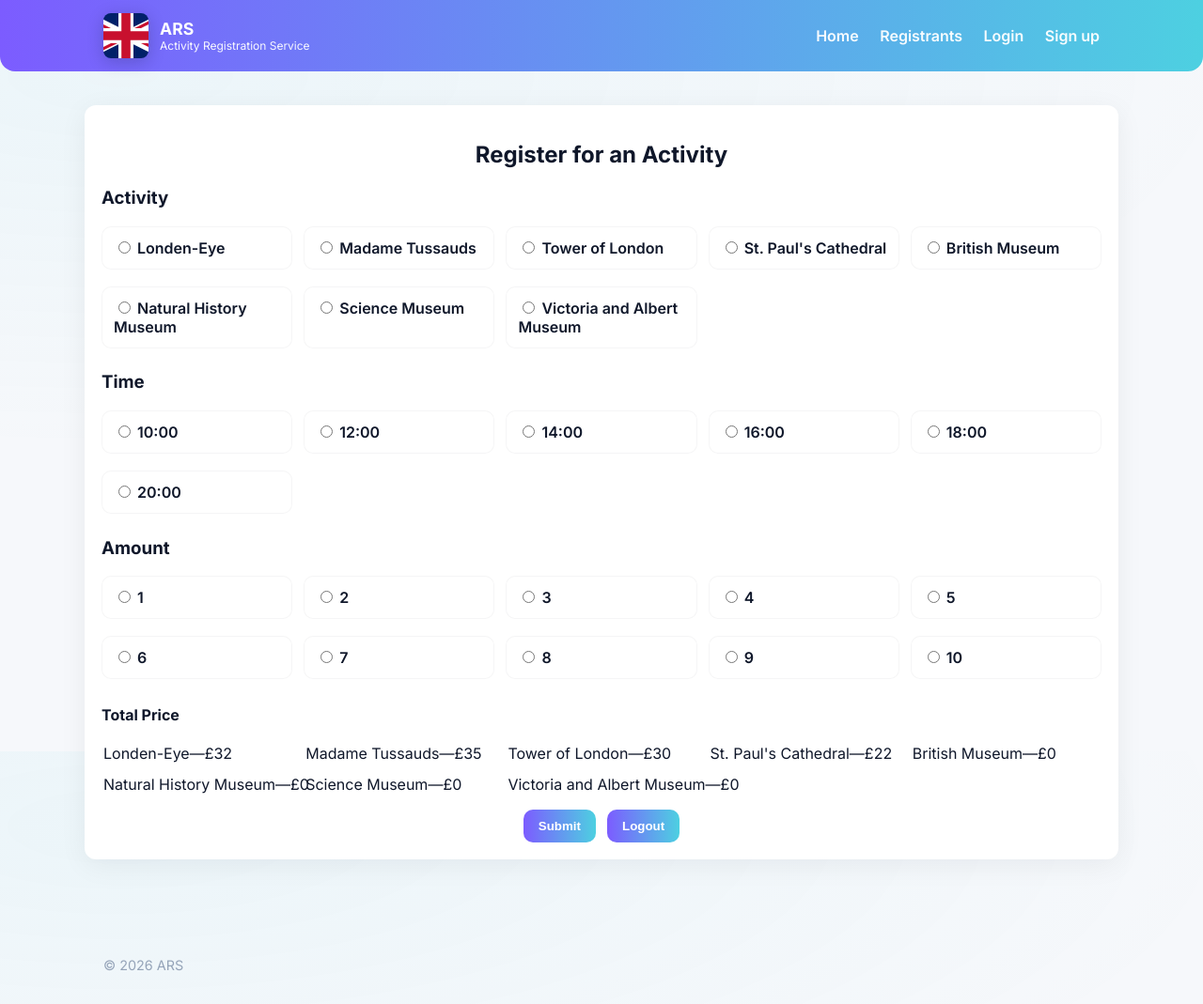
After one commit to stanmoedbeck279-lgtm/Eindproject-2026, a Flask app: page /activities in a window 1280 px wide. The commit adds this page. Shown: the whole page at 94% size. Run offline with Flask 3, Linux system fonts and the light colour scheme; the visitor is signed in with stand-in values (Sample User, id 1); some libraries are stand-ins or nearby versions.

Commit message:
Implement user authentication and activity registration features with improved UI

```diff
--- a/app.py
+++ b/app.py
@@ -1,46 +1,121 @@
 # registratie website voor activiteiten
-from cs50 import SQL # pip install cs50
-from flask import Flask, render_template, request, redirect
+from cs50 import SQL
+from flask import Flask, render_template, request, redirect, session
+
 app = Flask(__name__)
+app.secret_key = 'your_secret_key_here'
 
 db = SQL("sqlite:///registratie.db")
 
-
 ACTIVITIES = ["Londen-Eye", "Madame Tussauds", "Tower of London", "St. Paul's Cathedral", "British Museum", "Natural History Museum", "Science Museum", "Victoria and Albert Museum"]
 TIME = ["10:00", "12:00", "14:00", "16:00", "18:00", "20:00"]
+AMOUNT = [1, 2, 3, 4, 5, 6, 7, 8, 9, 10]
+
+# Price per person (in GBP) for each activity
+PRICES = {
+    "Londen-Eye": 32,
+    "Madame Tussauds": 35,
+    "Tower of London": 30,
+    "St. Paul's Cathedral": 22,
+    "British Museum": 0,
+    "Natural History Museum": 0,
+    "Science Museum": 0,
+    "Victoria and Albert Museum": 0,
+}
+
+@app.route("/signup", methods=["GET"])
+def signup():
+    return render_template("signup.html")
+
+@app.route("/signup", methods=["POST"])
+def signup_post():
+    name = request.form.get("name")
+    password = request.form.get("password")
+    confirmation = request.form.get("confirmation")
+
+    if not name or not password:
+        return render_template("signup.html", error="Please fill in all fields.")
+    if password != confirmation:
+        return render_template("signup.html", error="Passwords do not match.")
+
+    existing = db.execute("SELECT * FROM registrants WHERE name = ?", name)
+    if len(existing) > 0:
+        return render_template("signup.html", error="Name already taken.")
+
+    db.execute("INSERT INTO registrants (name, password) VALUES (?, ?)", name, password)
+    return redirect("/login")
+
+@app.route("/login", methods=["GET"])
+def login():
+    return render_template("login.html")
+
+@app.route("/login", methods=["POST"])
+def login_post():
+    name = request.form.get("name")
+    password = request.form.get("password")
+
+    rows = db.execute("SELECT * FROM registrants WHERE name = ? AND password = ?", name, password)
+
+    if len(rows) != 1:
+        return render_template("login.html", error="Invalid name or password")
+
+    session["user"] = name
+    return redirect("/")
+
+@app.route("/logout")
+def logout():
+    session.clear()
+    return redirect("/login")
 
 @app.route("/")
 def index():
-    return render_template("index.html", activities=ACTIVITIES, time=TIME)
+    return render_template("index.html")
 
+@app.route("/activities")
+def activities():
+    if not session.get("user"):
+        return redirect("/login")
+    return render_template("activities.html", activities=ACTIVITIES, time=TIME, amount=AMOUNT, prices=PRICES)
 
 @app.route("/register", methods=["POST"])
 def register():
-    name = request.form.get("name")
     activities = request.form.getlist("activity")
     time = request.form.get("time")
+    amount = request.form.get("amount")
 
-    if not name or len(activities) != 1 or not time:
+    if not len(activities) == 1 or not time or not amount:
         return render_template("error.html")
 
+    activity = activities[0]
+    price_per_person = PRICES.get(activity, 0)
+    total_price = price_per_person * int(amount)
 
-    #Slaan nieuwe gebruikers op
-    db.execute("INSERT INTO registrants (name, activity) VALUES (?, ?)", name, activities[0])
-
-    #Bevestigen we registratie
+    db.execute(
+        "UPDATE registrants SET activity = ?, time = ?, amount = ?, total_price = ? WHERE name = ?",
+        activity, time, amount, total_price, session.get("user")
+    )
     return redirect("/registrants")
 
 @app.route("/registrants")
 def registrants():
-    registrants = db.execute("SELECT * FROM registrants")
-    return render_template("registrants.html", registrants = registrants)
+    if not session.get("user"):
+        return redirect("/login")
+    registrants = db.execute("SELECT * FROM registrants WHERE name = ?", session["user"])
+    return render_template("registrants.html", registrants=registrants)
 
 @app.route("/deregister", methods=["POST"])
 def deregister():
+    if not session.get("user"):
+        return redirect("/login")
+
     id = request.form.get("id")
     if id:
-        db.execute("DELETE FROM registrants WHERE id = ?", id)
+        record = db.execute("SELECT * FROM registrants WHERE id = ? AND name = ?", id, session["user"])
+        if len(record) == 0:
+            return "Forbidden", 403
+        db.execute("DELETE FROM registrants WHERE id = ? AND name = ?", id, session["user"])
+
     return redirect("/registrants")
-#hoofdprogramma
+
 if __name__ == "__main__":
     app.run(debug=True)
--- /dev/null
+++ b/static/style.css
@@ -0,0 +1,112 @@
+/* ADDED: Modern theme variables and layout styles (replaced old stylesheet)
+    Purpose: provide consistent colors, spacing, and responsive rules
+*/
+:root{
+    --bg: #0f172a; /* deep navy */
+    --card: #0b1220; /* card dark */
+    --muted: #94a3b8;
+    --accent: linear-gradient(90deg,#7c5cff 0%,#4dd0e1 100%);
+    --glass: rgba(255,255,255,0.04);
+    --soft: #e6eef7;
+    --radius: 12px;
+}
+
+*{box-sizing:border-box}
+html,body{height:100%}
+body{
+    margin:0;
+    font-family: 'Inter', system-ui, -apple-system, 'Segoe UI', Roboto, 'Helvetica Neue', Arial;
+    background: radial-gradient(1200px 400px at 10% 10%, rgba(77,208,225,0.06), transparent), #f6f8fb;
+    color:#0f172a;
+    -webkit-font-smoothing:antialiased;
+}
+
+.container{width:100%;max-width:1100px;margin:0 auto;padding:0 20px}
+
+/* Header */
+.site-header{background:var(--accent);color:white;padding:14px 0;border-bottom-left-radius:16px;border-bottom-right-radius:16px}
+/* ADDED: header styles - responsive brand and navigation */
+.header-inner{display:flex;align-items:center;justify-content:space-between}
+.brand{display:flex;align-items:center;gap:12px;text-decoration:none;color:inherit}
+.brand-logo{width:48px;height:48px;object-fit:cover;border-radius:8px;box-shadow:0 4px 18px rgba(12,18,28,0.2)}
+.brand-title{font-weight:700;font-size:1.1rem;display:block}
+.brand-sub{display:block;font-size:0.75rem;opacity:0.95}
+.site-nav a{color:rgba(255,255,255,0.95);text-decoration:none;margin-left:18px;font-weight:600}
+.site-nav a:hover{text-decoration:underline;opacity:0.95}
+
+/* Main area */
+.main{padding:36px 0}
+/* ADDED: main container and card utility for consistent page panels */
+.card{background:white;border-radius:var(--radius);box-shadow:0 6px 30px rgba(15,23,42,0.06);padding:28px}
+.card{background:white;border-radius:var(--radius);box-shadow:0 6px 30px rgba(15,23,42,0.06);padding:28px}
+
+/* ADDED: Form styles - inputs and buttons for consistent look */
+/* Form styles */
+form{display:block;gap:12px}
+input[type="text"],input[type="password"],textarea,select{width:100%;padding:12px 14px;border-radius:10px;border:1px solid #e6eef7;background:transparent;font-size:1rem}
+label{display:block;margin-bottom:6px;font-weight:600;color:var(--bg)}
+button{background:linear-gradient(90deg,#7c5cff,#4dd0e1);color:white;padding:10px 16px;border:none;border-radius:10px;font-weight:700;cursor:pointer}
+button:hover{filter:brightness(0.96);transform:translateY(-1px)}
+.error{color:#b00020;background:#fff1f2;padding:10px;border-radius:8px;border:1px solid #f8d7da}
+
+/* Index radio list */
+.index-grid{display:grid;grid-template-columns:repeat(auto-fit,minmax(200px,1fr));gap:12px}
+.index-item{background:var(--glass);padding:12px;border-radius:10px;border:1px solid rgba(12,18,28,0.04)}
+
+/* Login/signup styles use card */
+.login-bg{max-width:420px;margin:18px auto}
+.login-bg .card{padding:24px}
+
+/* ADDED: Tables - readable registrant lists */
+/* Table */
+table{width:100%;border-collapse:collapse;margin-top:12px}
+thead th{background:#f1f5f9;text-align:left;padding:10px;border-bottom:2px solid #e2e8f0}
+tbody td{padding:10px;border-bottom:1px solid #f1f5f9}
+tbody tr:hover{background:rgba(77,208,225,0.03)}
+
+.site-footer{padding:18px 0;margin-top:36px;color:var(--muted);font-size:0.9rem}
+/* ADDED: footer styles */
+.site-footer{padding:18px 0;margin-top:36px;color:var(--muted);font-size:0.9rem}
+
+.site-footer{padding:18px 0;margin-top:36px;color:var(--muted);font-size:0.9rem}
+/* Utilities */
+.text-center{text-align:center}
+
+/* Responsive tweaks */
+@media (max-width:720px){
+    .header-inner{flex-direction:column;gap:12px;align-items:flex-start}
+    .site-nav a{margin-left:0;margin-right:12px}
+    .brand-sub{display:none}
+}
+
+/* backward-compatibility for templates using content-box */
+.content-box{margin:18px auto;max-width:900px;background:white;border-radius:12px;padding:24px;box-shadow:0 8px 30px rgba(15,23,42,0.04)}
+
+/* small helper for forms generated in index */
+.index-bg .card{padding:18px}
+
+/* Hero card for index page */
+/* Hero card for index page
+    - Uses .hero-card to create a centered, card-like hero that matches site cards
+    - Background image is applied inline in the template; the ::before pseudo-element adds a dark overlay
+    - Text and buttons are placed above overlay using z-index
+*/
+.hero-card{position:relative;color:white;overflow:hidden;min-height:420px;display:flex;align-items:center;justify-content:center;padding:48px}
+.hero-card::before{content:"";position:absolute;inset:0;background:linear-gradient(180deg, rgba(15,23,42,0.35), rgba(15,23,42,0.45));pointer-events:none}
+.hero-card > *{position:relative;z-index:2}
+.hero-card h1{font-size:2.4rem;margin:0 0 12px}
+.hero-card p{font-size:1.05rem;margin:0 0 18px;color:rgba(255,255,255,0.95)}
+
+/* Buttons used in hero */
+.button{display:inline-block;background:linear-gradient(90deg,#7c5cff,#4dd0e1);color:white;padding:10px 18px;border-radius:10px;text-decoration:none;font-weight:700}
+.button.ghost{background:transparent;border:2px solid rgba(255,255,255,0.18);color:white;margin-left:12px}
+
+/* Notes:
+    - .button provides the primary CTA look consistent with forms across the site
+    - .button.ghost is a transparent variant used for secondary actions in the hero
+*/
+
+@media (max-width:720px){
+    .hero-card{min-height:320px;padding:28px}
+    .hero-card h1{font-size:1.6rem}
+}
--- /dev/null
+++ b/templates/activities.html
@@ -0,0 +1,62 @@
+{% extends "layout.html" %}
+
+{% block body %}
+<!-- ADDED: card wrapper and responsive grid for radio options -->
+<div class="index-bg">
+    <div class="card">
+        <form action="/register" method="post">
+            <h2 class="text-center">Register for an Activity</h2>
+            <section>
+                <h3>Activity</h3>
+                <div class="index-grid">
+                {% for activity in activities %}
+                    <label class="index-item">
+                        <input name="activity" type="radio" value="{{ activity }}"> {{ activity }}
+                    </label>
+                {% endfor %}
+                </div>
+            </section>
+
+            <section>
+                <h3>Time</h3>
+                <div class="index-grid">
+                {% for t in time %}
+                    <label class="index-item">
+                        <input name="time" type="radio" value="{{ t }}"> {{ t }}
+                    </label>
+                {% endfor %}
+                </div>
+            </section>
+
+            <section>
+                <h3>Amount</h3>
+                <div class="index-grid">
+                {% for a in amount %}
+                    <label class="index-item">
+                        <input name="amount" type="radio" value="{{ a }}"> {{ a }}
+                    </label>
+                {% endfor %}
+                </div>
+            </section>
+
+            <section>
+                <h4>Total Price</h4>
+                <div class="index-grid">
+                {% for activity in activities %}
+                    <option value="{{ activity }}">
+                    {{ activity }}—£{{ prices[activity] }}
+                    </option>
+                {% endfor %}
+                </div>
+            </section>
+
+            <div style="margin-top:16px;display:flex;gap:12px;justify-content:center">
+                <button type="submit">Submit</button>
+                <form action="/logout" method="get">
+                    <button type="submit">Logout</button>
+                </form>
+            </div>
+        </form>
+    </div>
+</div>
+{% endblock %}
--- a/templates/error.html
+++ b/templates/error.html
@@ -2,5 +2,5 @@
 
 {% block body %}
     <h1>Error</h1>
-    <p>Please fill in all fields and select exactly one activity and time.</p>
+    <p>Please fill in exactly one option for all fields.</p>
 {% endblock %}
--- a/templates/layout.html
+++ b/templates/layout.html
@@ -1,20 +1,44 @@
 <!DOCTYPE html>
 <html lang="en">
 <head>
+    <meta charset="UTF-8">
     <meta name="viewport" content="width=device-width, initial-scale=1.0">
-    <title>Activity</title>
-    <style>
-        .index-bg {
-            background-image: url('{{ url_for("static", filename="London.jpg") }}');
-            background-size: cover;
-            background-position: center;
-            background-repeat: no-repeat;
-            min-height: 100vh;
-        }
-    </style>
+    <meta name="theme-color" content="#0f172a">
+    <title>ARS</title>
+    <link rel="preconnect" href="https://fonts.gstatic.com">
+    <link href="https://fonts.googleapis.com/css2?family=Inter:wght@300;400;600;700&display=swap" rel="stylesheet">
+    <link rel="stylesheet" href="{{ url_for('static', filename='style.css') }}">
 </head>
 <body>
-    {% block body %}
-    {% endblock %}
+    <!-- ADDED: Responsive header with brand/logo and top navigation -->
+    <header class="site-header">
+        <div class="container header-inner">
+            <a class="brand" href="/">
+                <img src="{{ url_for('static', filename='images/UK-flag.svg') }}" alt="logo" class="brand-logo">
+                <div class="brand-text">
+                    <span class="brand-title">ARS</span>
+                    <small class="brand-sub">Activity Registration Service</small>
+                </div>
+            </a>
+            <nav class="site-nav">
+                <a href="/">Home</a>
+                <a href="/registrants">Registrants</a>
+                <a href="/login">Login</a>
+                <a href="/signup">Sign up</a>
+            </nav>
+        </div>
+    </header>
+
+    <!-- ADDED: Main content container. Individual pages use `.card` for panels. -->
+    <main class="container main">
+        {% block body %}{% endblock %}
+    </main>
+
+    <!-- ADDED: Site footer -->
+    <footer class="site-footer">
+        <div class="container footer-inner">
+            <p>&copy; 2026 ARS</p>
+        </div>
+    </footer>
 </body>
 </html>
```
Also changed, not shown: templates/index.html (+17 -21 lines), templates/login.html (added, +21 -0 lines), templates/registrants.html (+17 -2 lines), templates/signup.html (added, +22 -0 lines), registratie.db, static/images/London.png (renamed from images/London.png), static/images/UK-flag.svg (added), 1 other file.
